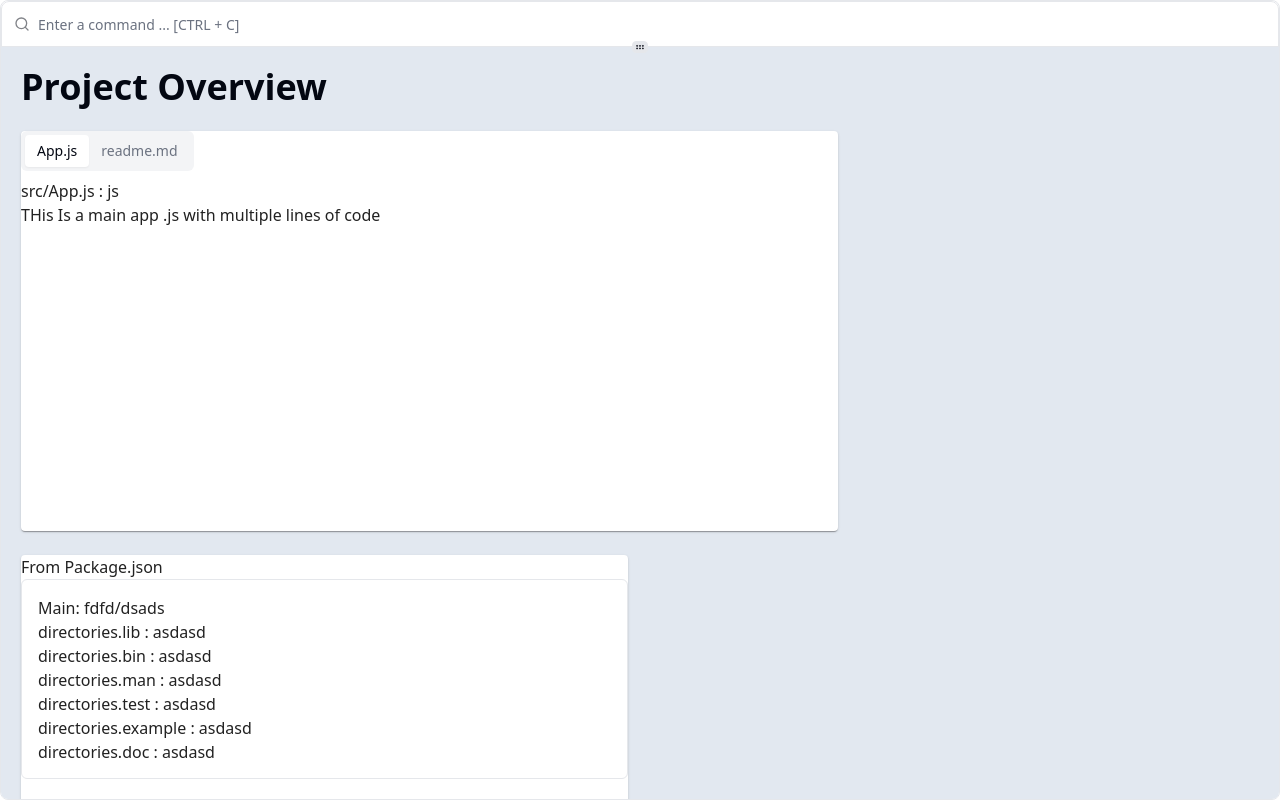
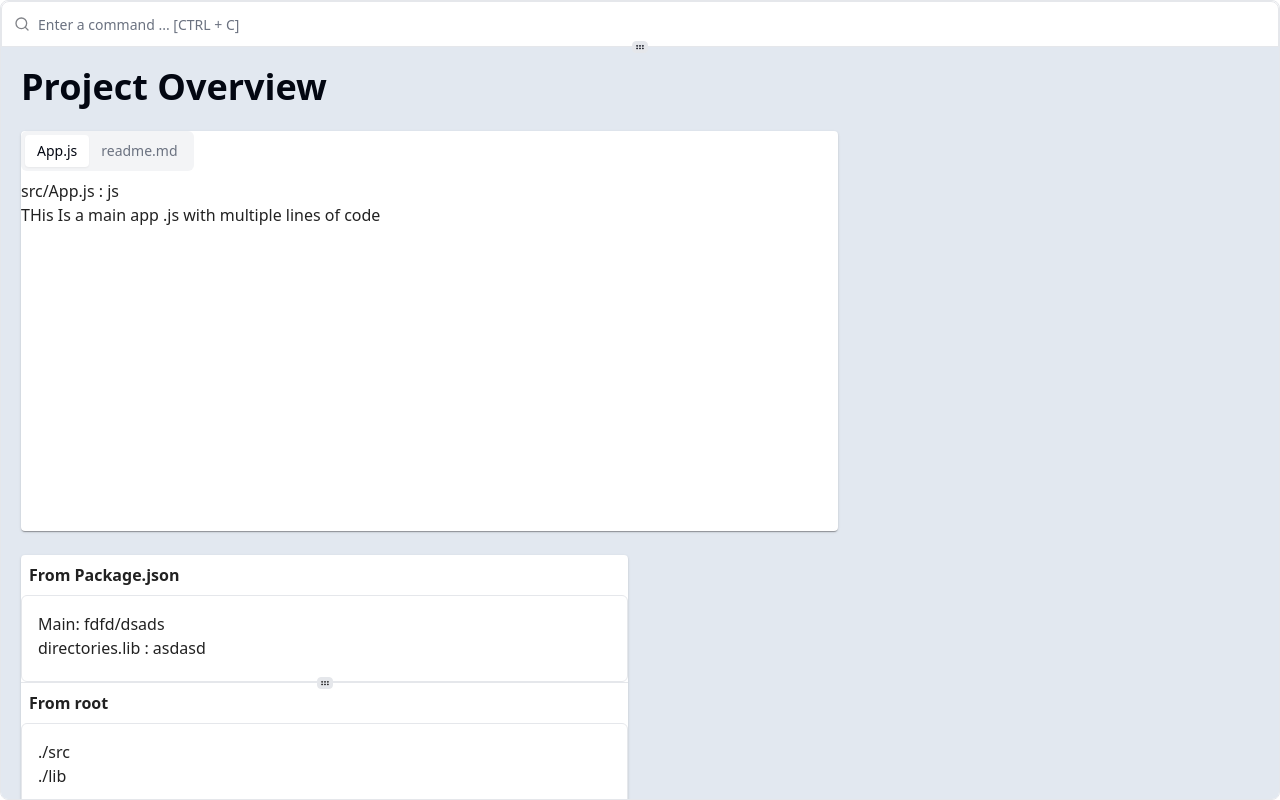
Before and after one commit to Ewrdad/JsUseDocsTools, a React (Vite) app in the folder JsUseDocTools/: page /#/proj in a window 1280 px wide. Built offline with nearby package versions, Linux system fonts and the light colour scheme.

Commit message:
Add resizable panels to FileFinder component

```diff
--- a/JsUseDocTools/src/App/ProjectViewer/ProjectOverview/FileFinder/FileFinder.jsx
+++ b/JsUseDocTools/src/App/ProjectViewer/ProjectOverview/FileFinder/FileFinder.jsx
@@ -1,5 +1,10 @@
 import { Paper } from "@mui/material/index";
 import { ScrollArea } from "../../../../shadcn/components/ui/scroll-area";
+import {
+  ResizablePanel,
+  ResizablePanelGroup,
+  ResizableHandle,
+} from "@/shadcn/components/ui/resizable";
 
 /**
  * MARK: File Finder
@@ -8,9 +13,11 @@ import { ScrollArea } from "../../../../shadcn/components/ui/scroll-area";
  */
 export const FileFinder = () => {
   return (
-    <Paper>
-      <h1>From Package.json</h1>
-      <ScrollArea className="h-[200px] w-full rounded-md border p-4">
+    <Paper className="w-full">
+      <ResizablePanelGroup direction="vertical" className="min-h-96">
+        <h1 className="p-2 font-bold">From Package.json</h1>
+        <ResizablePanel defaultSize={3}>
+          <ScrollArea className="w-full h-full p-4 border rounded-md">
             <p> Main: fdfd/dsads</p>
             <p>directories.lib : asdasd</p>
             <p>directories.bin : asdasd</p>
@@ -19,10 +26,11 @@ export const FileFinder = () => {
             <p>directories.example : asdasd</p>
             <p>directories.doc : asdasd</p>
           </ScrollArea>
-
-      <br />
-      <h1>From root</h1>
-      <ScrollArea className="h-[200px] w-full rounded-md border p-4">
+        </ResizablePanel>
+        <ResizableHandle withHandle />
+        <h1 className="p-2 font-bold">From root</h1>
+        <ResizablePanel defaultSize={3}>
+          <ScrollArea className="w-full h-full p-4 border rounded-md">
             <p>./src</p>
             <p>./lib</p>
             <p>./bin</p>
@@ -30,6 +38,21 @@ export const FileFinder = () => {
             <p>README.md </p>
             <p>index.js </p>
           </ScrollArea>
+        </ResizablePanel>
+        <ResizableHandle withHandle />
+        <h1 className="p-2 font-bold">From Misc</h1>
+
+        <ResizablePanel defaultSize={3}>
+          <ScrollArea className="w-full h-full p-4 border rounded-md">
+            <p>./src</p>
+            <p>./lib</p>
+            <p>./bin</p>
+            <p>package.json </p>
+            <p>README.md </p>
+            <p>index.js </p>
+          </ScrollArea>
+        </ResizablePanel>
+      </ResizablePanelGroup>
     </Paper>
   );
 };
```
Lines whose indentation alone changed are shown as unchanged.
